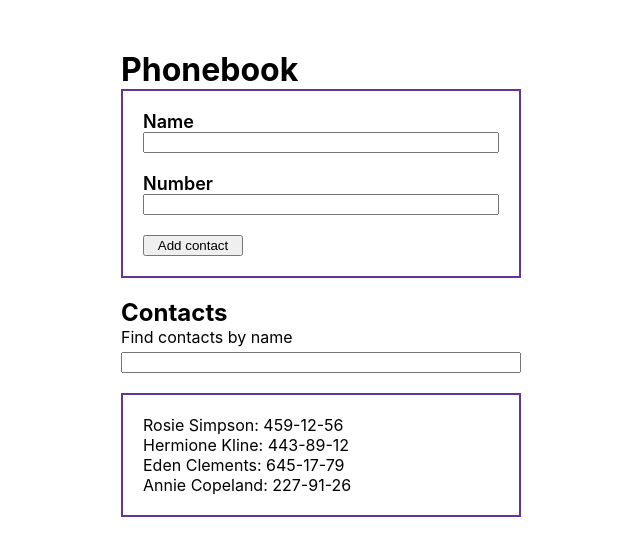
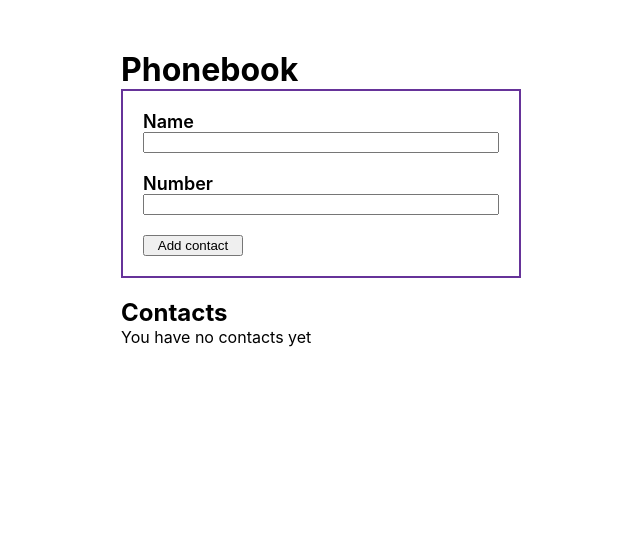
Before and after one commit to RinaOcean/goit-react-hw-02-phonebook, a React (Create React App) app: page / in a window 1280 px wide. Shown: the top 556 px of the page, without its empty margins (319-959 px from the left). Built offline with nearby package versions, Linux system fonts and the light colour scheme.

Commit message:
добавляет удаление контакта из списка

```diff
--- a/src/App.js
+++ b/src/App.js
@@ -8,13 +8,13 @@ import './App.scss';
 
 class App extends Component {
   state = {
-    // contacts: [],
-    contacts: [
-      { id: 'id-1', name: 'Rosie Simpson', number: '459-12-56' },
-      { id: 'id-2', name: 'Hermione Kline', number: '443-89-12' },
-      { id: 'id-3', name: 'Eden Clements', number: '645-17-79' },
-      { id: 'id-4', name: 'Annie Copeland', number: '227-91-26' },
-    ],
+    contacts: [],
+    // contacts: [
+    //   { id: 'id-1', name: 'Rosie Simpson', number: '459-12-56' },
+    //   { id: 'id-2', name: 'Hermione Kline', number: '443-89-12' },
+    //   { id: 'id-3', name: 'Eden Clements', number: '645-17-79' },
+    //   { id: 'id-4', name: 'Annie Copeland', number: '227-91-26' },
+    // ],
     filter: '',
   };
 
@@ -35,30 +35,44 @@ class App extends Component {
   filterHandler = event => {
     const { value } = event.currentTarget;
     this.setState({ filter: value });
+  };
 
-    // this.setState(prevState => ({
-    //   contacts: [...prevState.contacts.filter()],
-    // }));
-
-    console.log(this.state.filter);
+  deleteHandler = contactId => {
+    console.log('onDelete');
+    this.setState(prevState => ({
+      contacts: prevState.contacts.filter(contact => contact.id !== contactId),
+    }));
   };
 
   render() {
     const { contacts, filter } = this.state;
+
     const normalizedFilter = filter.toLocaleLowerCase();
 
-    const filteredContactList = this.state.contacts.filter(contact =>
+    const filteredContactList = contacts.filter(contact =>
       contact.name.toLocaleLowerCase().includes(normalizedFilter),
     );
+
     return (
       <div className="phonebook">
         <h1>Phonebook</h1>
         <ContactForm onSubmit={this.formSubmitHandler} />
         <h2>Contacts</h2>
-        <Filter onChange={this.filterHandler} value={filter} />
-        <ContactsList>
-          <ContactsListItem contacts={filteredContactList} />
-        </ContactsList>
+
+        {contacts.length > 0 ? (
+          <>
+            <Filter onChange={this.filterHandler} value={filter} />
+
+            <ContactsList>
+              <ContactsListItem
+                contacts={filteredContactList}
+                onDelete={this.deleteHandler}
+              />
+            </ContactsList>
+          </>
+        ) : (
+          <span>You have no contacts yet </span>
+        )}
       </div>
     );
   }
--- a/src/components/ContactForm/ContactForm.scss
+++ b/src/components/ContactForm/ContactForm.scss
@@ -12,6 +12,7 @@
 
   button {
     width: 100px;
+    cursor: pointer;
   }
 
   label {
--- a/src/components/ContactListItem/ContactsListItem.jsx
+++ b/src/components/ContactListItem/ContactsListItem.jsx
@@ -1,11 +1,15 @@
 import PropTypes from 'prop-types';
+import './ContactsListItem.scss';
 
-const ContactsListItem = ({ contacts }) => (
+const ContactsListItem = ({ onDelete, contacts }) => (
   <>
     {contacts.map(({ id, name, number }) => {
       return (
-        <li key={id}>
+        <li key={id} className="ContactsListItem">
           {name}: {number}
+          <button type="button" onClick={() => onDelete(id)}>
+            Delete
+          </button>
         </li>
       );
     })}
--- /dev/null
+++ b/src/components/ContactListItem/ContactsListItem.scss
@@ -0,0 +1,8 @@
+.ContactsListItem {
+  display: flex;
+  justify-content: space-between;
+
+  button {
+    cursor: pointer;
+  }
+}
--- a/src/components/ContactsList/ContactsList.scss
+++ b/src/components/ContactsList/ContactsList.scss
@@ -9,4 +9,8 @@
   input {
     margin-bottom: 20px;
   }
+
+  li + li {
+    margin-top: 10px;
+  }
 }
```
